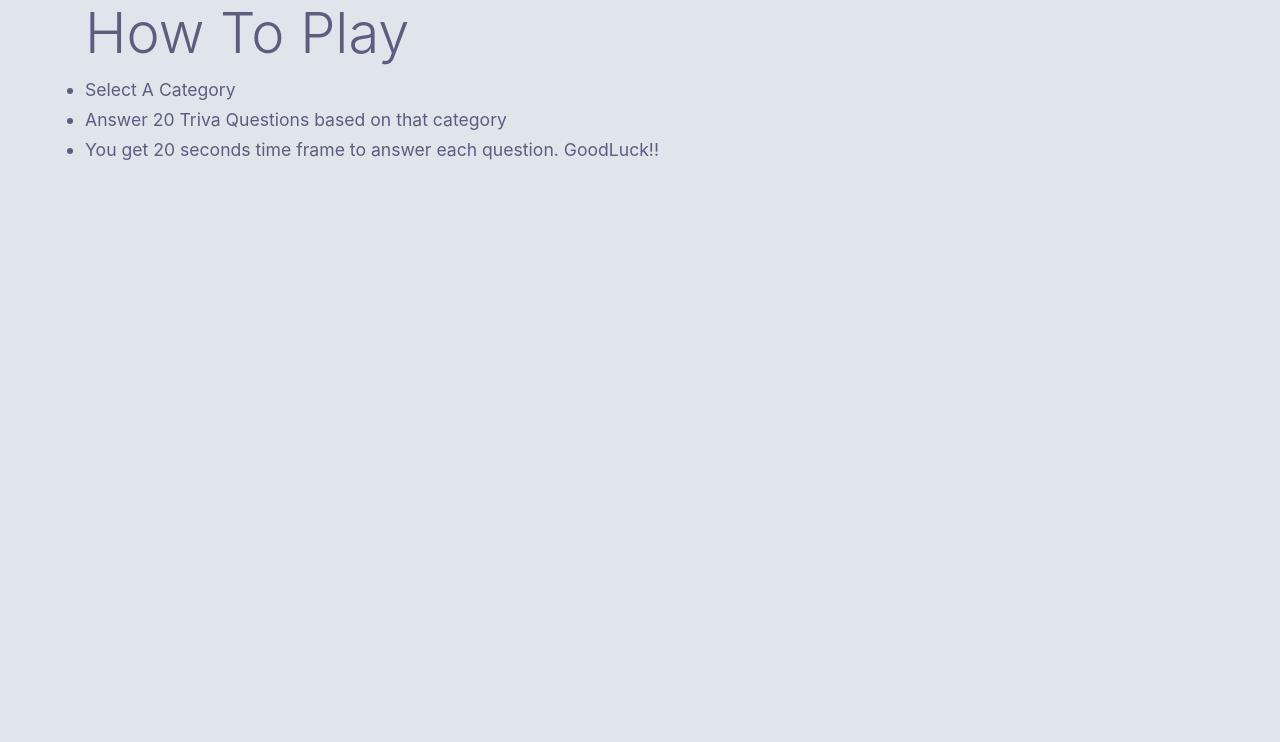
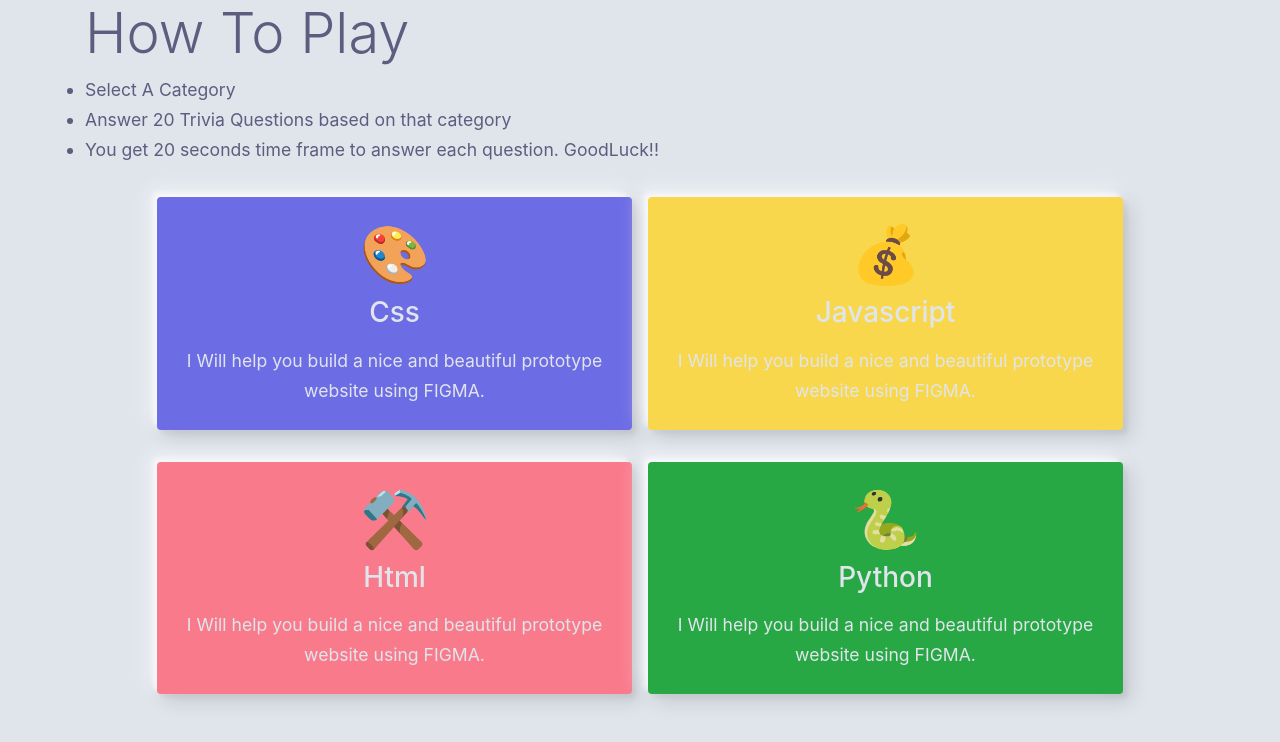
Before and after one commit to victor-cody/Trivial-quiz-app, a React (Create React App) app: page /categories in a window 1280 px wide. Shown: the top 742 px of the page. Built offline with nearby package versions, Linux system fonts and the light colour scheme.

Commit message:
styled category component

```diff
--- a/src/App.js
+++ b/src/App.js
@@ -8,6 +8,7 @@ import './assets/bootstrap-icons/bootstrap-icons.css';
 // import './assets/wow/wow.min.js'
 import './assets/animate/_animations.scss'
 
+import './assets/sass/_variables.scss';
 import './assets/sass/App.scss';
 import Home from "./components/Homepage/Home";
 import PreGame from "./components/Pre-Game/PreGame";
--- a/src/components/Pre-Game/GameCategory.jsx
+++ b/src/components/Pre-Game/GameCategory.jsx
@@ -1,10 +1,14 @@
-import React from 'react';
+import './game-category.scss';
 
-const GameCategory = ({symbol, name}) => {
+const GameCategory = ({ symbol, name, bg }) => {
 	return (
-		<div class="category" data-category="general">
-			<p data-category="general">{symbol}</p>
-			<p data-category="general h2 text-capitalize">{name}</p>
+
+		<div class="col-md-5 my-3 mx-2 py-4 rounded text-center category" style={ {
+			backgroundColor:bg
+			} }>
+			<span className='display-4' >{symbol}</span>
+			<h3 class="text-capitalize mb-3 mt-2">{name}</h3>
+			<p class="mb-0">I Will help you build a nice and beautiful prototype website using FIGMA.</p>
 		</div>
 	);
 };
--- a/src/components/Pre-Game/PreGame.jsx
+++ b/src/components/Pre-Game/PreGame.jsx
@@ -1,14 +1,34 @@
 import React from 'react';
+import GameCategory from './GameCategory';
 
 const PreGame = () => {
+
+	const categories = [
+		{name:'css',symbol:'🎨', bg:'#6C6CE5' },
+		{ name:'javascript', symbol:'💰', bg:'#F9D74C' },
+		{ name:'html', symbol:'⚒', bg:'#F97B8B' },
+		{ name: 'python', symbol: '🐍', bg:'#28a745'}
+	];
 	return (
 		<div className="container">
 			<h3 className="display-4">How To Play</h3>
 			<ul>
 				<li>Select A Category</li>
-				<li>Answer 20 Triva Questions based on that category</li>
+				<li>Answer 20 Trivia Questions based on that category</li>
 				<li>You get 20 seconds time frame to answer each question. GoodLuck!!</li>
 			</ul>
+			<div className="row justify-content-center">
+				{
+					categories.map((category,id) => (
+						<GameCategory
+						key={`item-${id}`}
+						name={category.name}
+						symbol={category.symbol}
+						bg={category.bg}
+						/>
+					))
+				}
+			</div>
 		</div>
 	);
 };
--- a/src/components/Pre-Game/game-category.scss
+++ b/src/components/Pre-Game/game-category.scss
@@ -1,4 +1,22 @@
+
 
 .category{
+	-webkit-transform: translateY(0);
+	-ms-transform: translateY(0);
+	transform: translateY(0);
+	-webkit-transition: all 0.3s ease-in-out;
+	-o-transition: all 0.3s ease-in-out;
+	transition: all 0.3s ease-in-out;
+	cursor: pointer;
+	color: #e0e5ec;
+	box-shadow: -7px -7px 20px 0px #fff9,
+	-4px -4px 5px 0px #fff9,
+	7px 7px 20px 0px #0002,
+	4px 4px 5px 0px #0001,
+	inset 0px 0px 0px 0px #fff9,
+	inset 0px 0px 0px 0px;
 
+	&:hover {
+		transform: translateY(-.8rem);
+	}
 }
```
